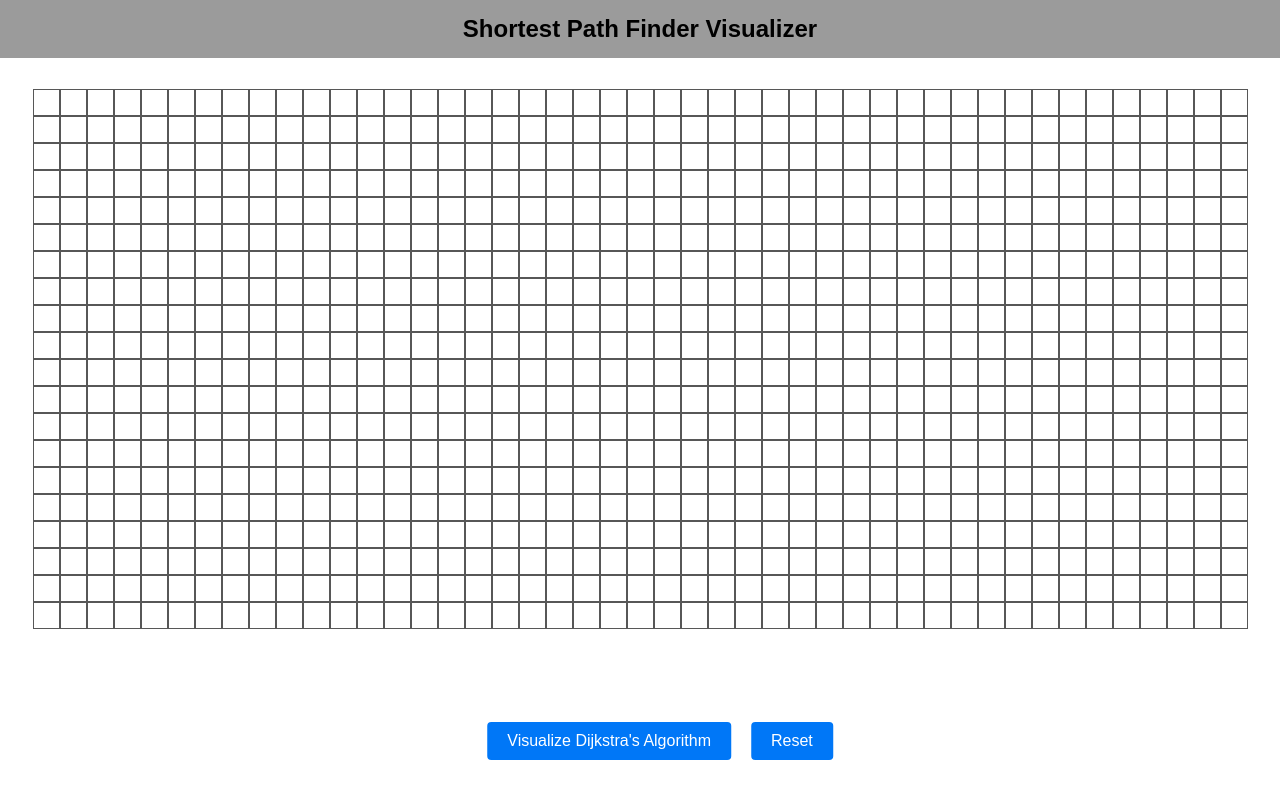
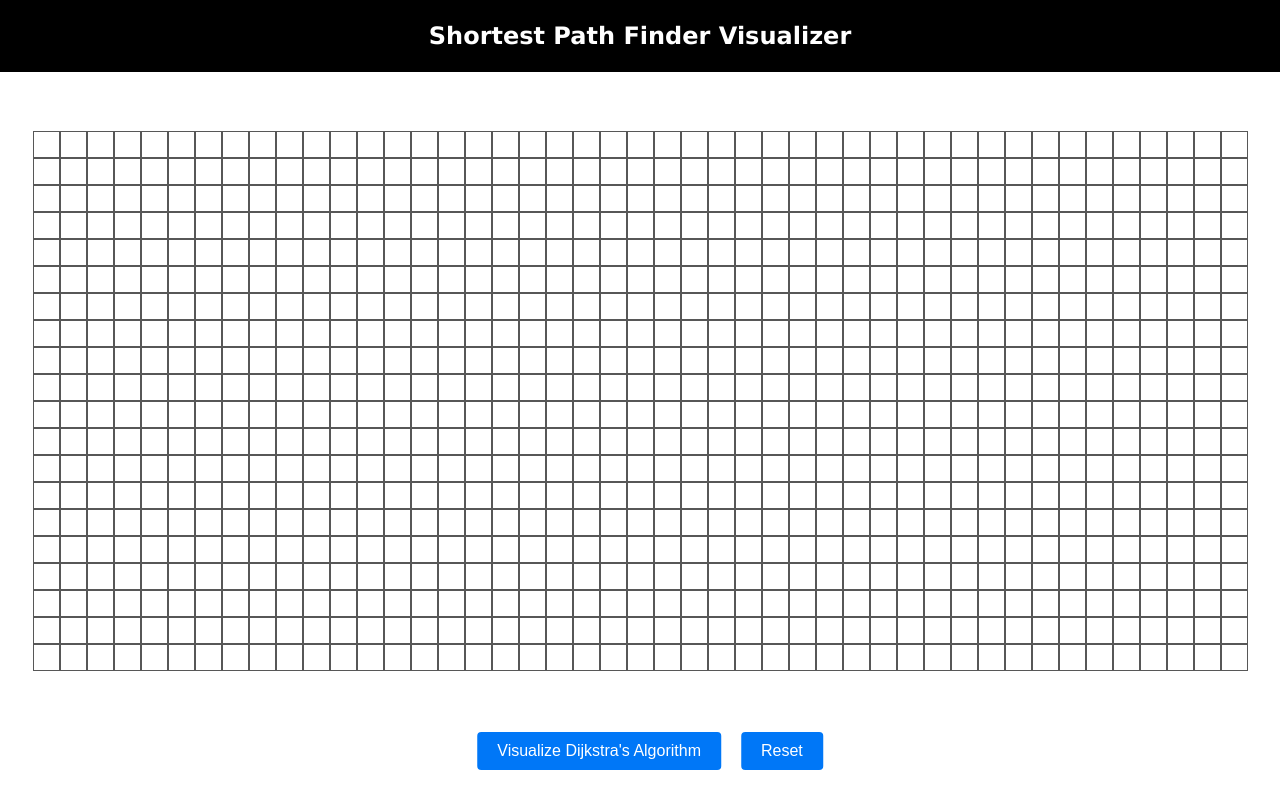
Before and after one commit to suprith03/shortest-path-visualizer, a React (Create React App) app: page / in a window 1280 px wide. Built offline with nearby package versions, Linux system fonts and the light colour scheme.

Commit message:
css modified

```diff
--- a/src/App.css
+++ b/src/App.css
@@ -1,15 +1,15 @@
 .App {
   text-align: center;
-  font-family: 'Arial', sans-serif;
+  font-family:Verdana, Geneva, Tahoma, sans-serif;
   display: flex;
   flex-direction: column;
   min-height: 100vh;
 }
 
 .navbar {
-  background-color: #9b9b9b;
-  padding: 15px;
-  color: rgb(0, 0, 0);
+  background-color: #000000;
+  padding: 22px;
+  color: rgb(255, 255, 255);
   text-align: center;
 }
 
@@ -21,7 +21,7 @@
 }
 
 .navbar-heading:hover {
-  color: #ffffff;
+  color: #727aef;
 }
 
 .grid-container {
@@ -30,11 +30,11 @@
   align-items: center;
   justify-content: center;
   margin-top: 10px;
-  padding-bottom: 150px;
+  padding-bottom: 80px;
 }
 
 .buttons {
-  margin: 20px;
+  margin: 10px;
   position: fixed;
   bottom: 20px;
   left: 50%;
```
